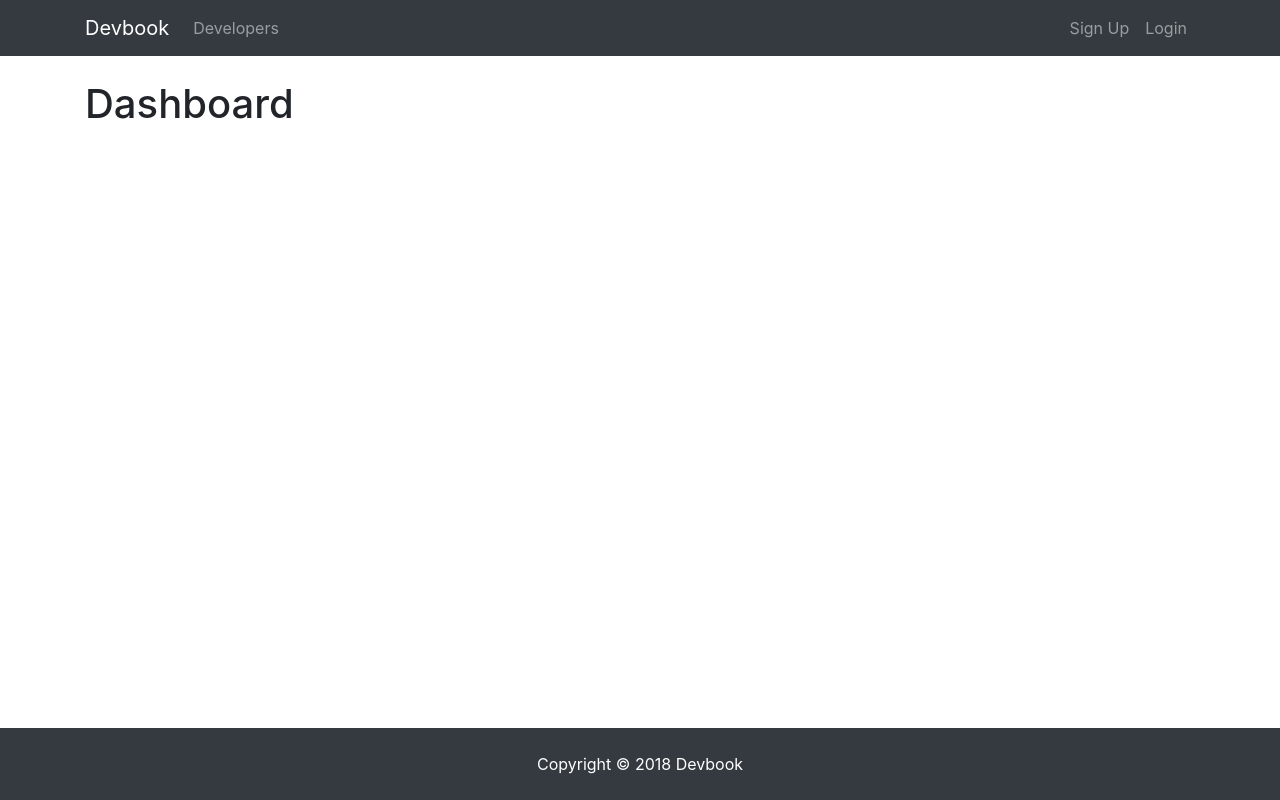
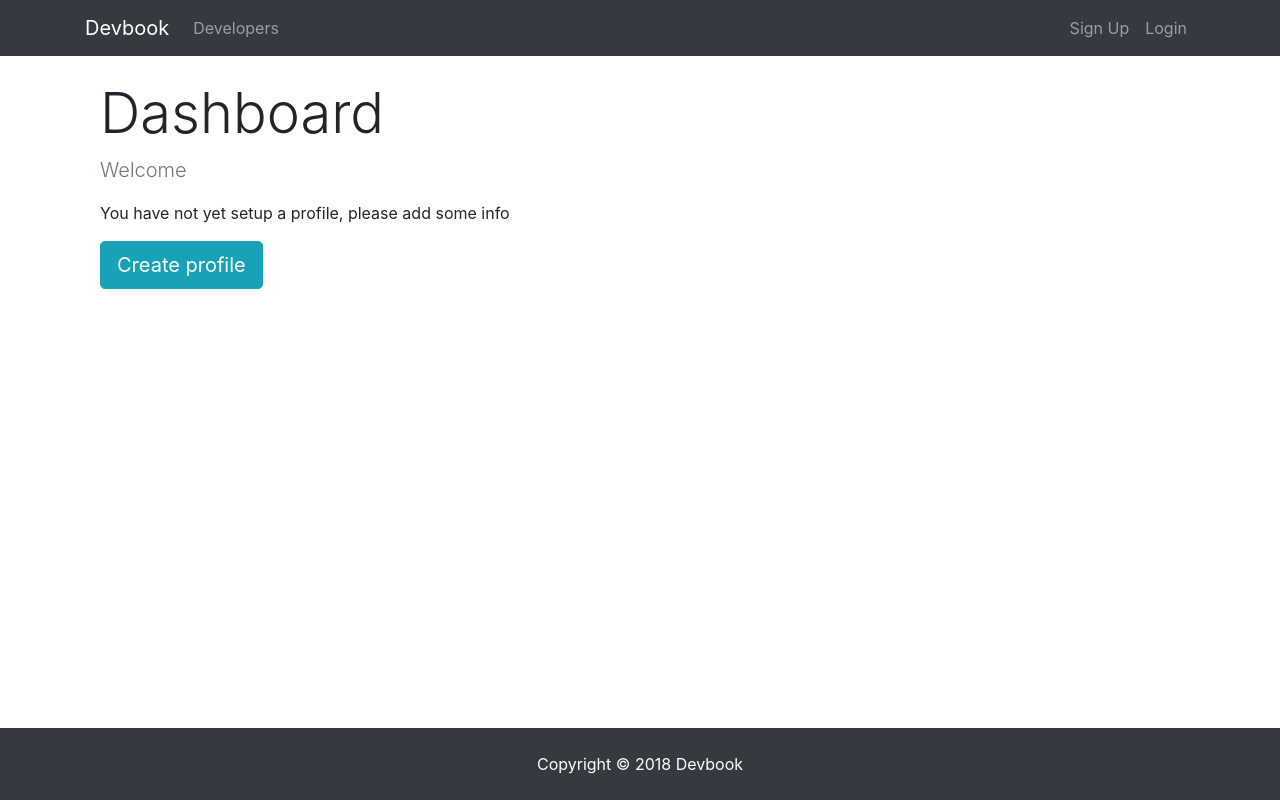
Before and after one commit to Jachaplin/Devbook, a React (Create React App) app in the folder client/: page /dashboard in a window 1280 px wide. Built offline with nearby package versions, Linux system fonts and the light colour scheme; no server answers.

Commit message:
dashboard spinner

```diff
--- /dev/null
+++ b/client/src/components/common/Spinner.js
@@ -0,0 +1,14 @@
+import React from 'react';
+import spinner from './spinner.gif';
+
+export default () => {
+  return (
+    <div>
+      <img
+        src={spinner}
+        style={{ width: '200px', margin: 'auto', display: 'block' }}
+        alt="Loading..."
+      />
+    </div>
+  )
+}
--- a/client/src/components/dashboard/Dashboard.js
+++ b/client/src/components/dashboard/Dashboard.js
@@ -1,19 +1,61 @@
 import React, { Component } from 'react';
+import { Link } from 'react-router-dom';
 import PropTypes from 'prop-types';
 import { connect } from 'react-redux';
 import { getCurrentProfile } from '../../actions/profileActions';
+import Spinner from '../common/Spinner';
 
 class Dashboard extends Component {
   componentDidMount() {
     this.props.getCurrentProfile();
   }
+
   render() {
+    const { user } = this.props.auth;
+    const { profile, loading } = this.props.profile;
+
+    let dashboardContent;
+
+    if (profile === null || loading) {
+      dashboardContent = <Spinner />
+    } else if (Object.keys(profile).length > 0) {
+      dashboardContent = <h4>TODO: DISPLAY PROFILE</h4>
+    } else {
+      dashboardContent = (
+        <div>
+          <p className="lead text-muted">Welcome { user.name }</p>
+          <p>You have not yet setup a profile, please add some info</p>
+          <Link to="/create-profile" className="btn btn-lg btn-info">
+            Create profile
+          </Link>
+        </div>
+      )
+    }
+
     return (
-      <div>
-        <h1>Dashboard</h1>
+      <div className="dashboard">
+        <div className="container">
+          <div className="row">
+            <div className="col-md-12">
+              <h1 className="display-4">Dashboard</h1>
+              {dashboardContent}
+            </div>
+          </div>
+        </div>
       </div>
     );
   }
 }
 
-export default connect(null, { getCurrentProfile })(Dashboard);
+Dashboard.propTypes = {
+  getCurrentProfile: PropTypes.func.isRequired,
+  auth: PropTypes.object.isRequired,
+  profile: PropTypes.object.isRequired
+}
+
+const mapStateToProps = state => ({
+  profile: state.profile,
+  auth: state.auth
+})
+
+export default connect(mapStateToProps, { getCurrentProfile })(Dashboard);
```
Also changed, not shown: client/src/components/common/spinner.gif (added).
